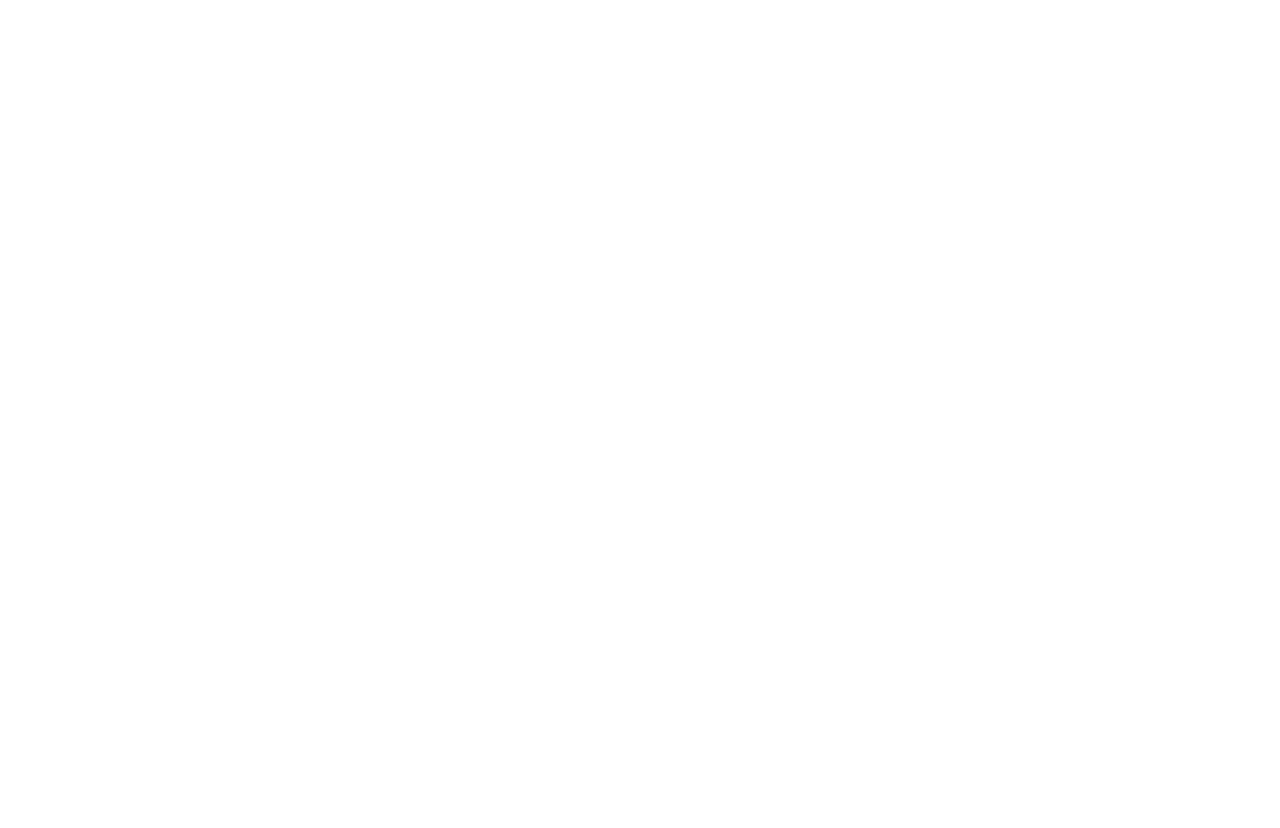
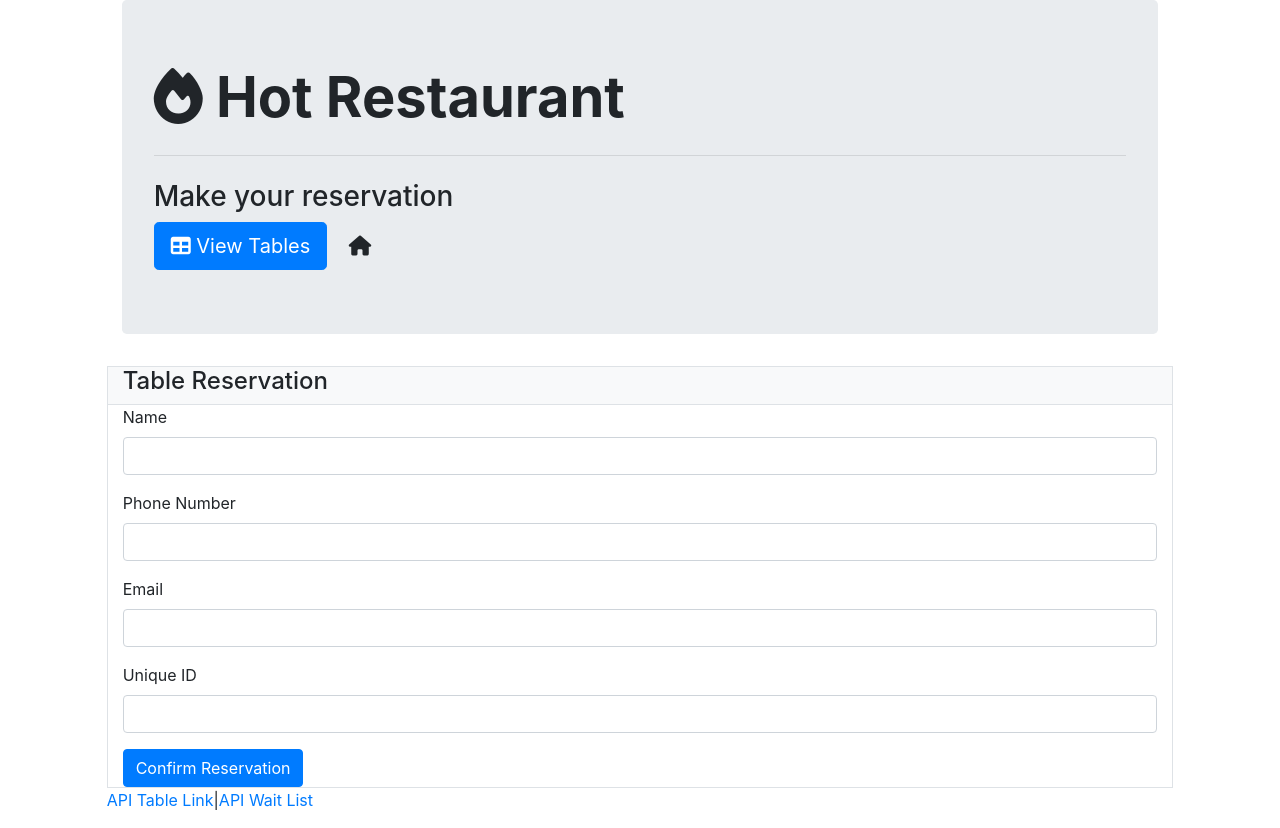
Before and after one commit to AndresLong01/new-restaurant, a plain HTML site: page reserve.html in a window 1280 px wide. Before the commit the page ends 800 px from the top, so only its background shows below. Drawn offline with nearby package versions, Linux system fonts and the light colour scheme.

Commit message:
skeleton and new id's added to all html docs

```diff
--- a/index.html
+++ b/index.html
@@ -24,11 +24,11 @@
 
 
                         <div class="jumbotron">
-                            <h1 class="display-4"><i class="fas fa-fire"></i>  Hot Restaurant</h1>
+                            <h1 class="display-4 font-weight-bold"><i class="fas fa-fire"></i>  Hot Restaurant</h1>
                             <hr class="my-4">
-                            <h3 class="openTables"></h3>
+                            <h3>We only have 5 tables! Book your seat before they all are gone!</h3>
                             <a class="btn btn-primary btn-lg" href="#" role="button"><i class="fas fa-table"></i>  View Tables</a>
-                            <a class="btn btn-primary btn-lg" href="#" role="button"><i class="fas fa-window-maximize"></i>  Make Reservations</a>
+                            <a class="btn btn-danger btn-lg" href="#" role="button"><i class="fas fa-window-maximize"></i>  Make Reservations</a>
                         </div>
                     </div>
 
@@ -46,7 +46,7 @@
         </div>
 
     </div>
-
+    <script src="https://cdnjs.cloudflare.com/ajax/libs/jquery/3.2.1/jquery.min.js"></script>
     <script>
 
         ajax
--- a/reserve.html
+++ b/reserve.html
@@ -0,0 +1,96 @@
+<!DOCTYPE html>
+<html lang="en">
+
+<head>
+    <meta charset="UTF-8">
+    <meta name="viewport" content="width=device-width, initial-scale=1.0">
+    <title>Document</title>
+    <link rel="stylesheet" href="https://stackpath.bootstrapcdn.com/bootstrap/4.4.1/css/bootstrap.min.css"
+        integrity="sha384-Vkoo8x4CGsO3+Hhxv8T/Q5PaXtkKtu6ug5TOeNV6gBiFeWPGFN9MuhOf23Q9Ifjh" crossorigin="anonymous">
+    <script src="https://kit.fontawesome.com/02ef1ec5c6.js" crossorigin="anonymous"></script>
+</head>
+
+<body>
+
+    <div class="container-fluid">
+
+        <div class="row">
+
+            <div class="col-10 offset-1">
+
+                <div class="row">
+
+                    <div class="col">
+
+
+                        <div class="jumbotron">
+                            <h1 class="display-4  font-weight-bold"><i class="fas fa-fire"></i> Hot Restaurant</h1>
+                            <hr class="my-4">
+                            <h3>Make your reservation</h3>
+                            <a class="btn btn-primary btn-lg" href="#" role="button"><i class="fas fa-table"></i> View
+                                Tables</a>
+                            <a class="btn btn-white btn-lg" href="#" role="button"><i class="fas fa-home"></i></a>
+                        </div>
+                    </div>
+
+                </div>
+                <div class="row">
+                    <div class="col-12 border">
+                        <div class="row border-bottom bg-light">
+                            <div class="col-12">
+
+                                <h4>Table Reservation</h4>
+
+                            </div>
+                        </div>
+                        <div class="row">
+                            <div class="col-12">
+
+
+                                <form>
+                                <div class="form-group">
+                                    <label for="exampleInputEmail1">Name</label>
+                                    <input type="email" class="form-control" id="name">
+                                </div>
+                                <div class="form-group">
+                                    <label for="exampleInputPassword1">Phone Number</label>
+                                    <input type="password" class="form-control" id="phone">
+                                </div>
+                                <div class="form-group">
+                                    <label for="exampleInputPassword1">Email</label>
+                                    <input type="password" class="form-control" id="email">
+                                </div>
+                                <div class="form-group">
+                                    <label for="exampleInputPassword1">Unique ID</label>
+                                    <input type="password" class="form-control" id="id">
+                                </div>
+
+                                <button type="submit" class="btn btn-primary" id="reserve">Confirm Reservation</button>
+                            </form>
+                        </div>
+
+                        </div>
+                    </div>
+                </div>
+
+                <div class="row">
+
+                    <a href="#">API Table Link</a>
+                    <p>|</p><a href="#">API Wait List</a>
+
+                </div>
+
+            </div>
+
+        </div>
+
+    </div>
+    <script src="https://cdnjs.cloudflare.com/ajax/libs/jquery/3.2.1/jquery.min.js"></script>
+    <script>
+
+        ajax
+
+    </script>
+</body>
+
+</html>
--- a/style.css
+++ b/style.css
@@ -1,3 +1,3 @@
 .center{
-
+    text-align: center;
 }
```
Also changed, not shown: table.html (+88 -0 lines).
